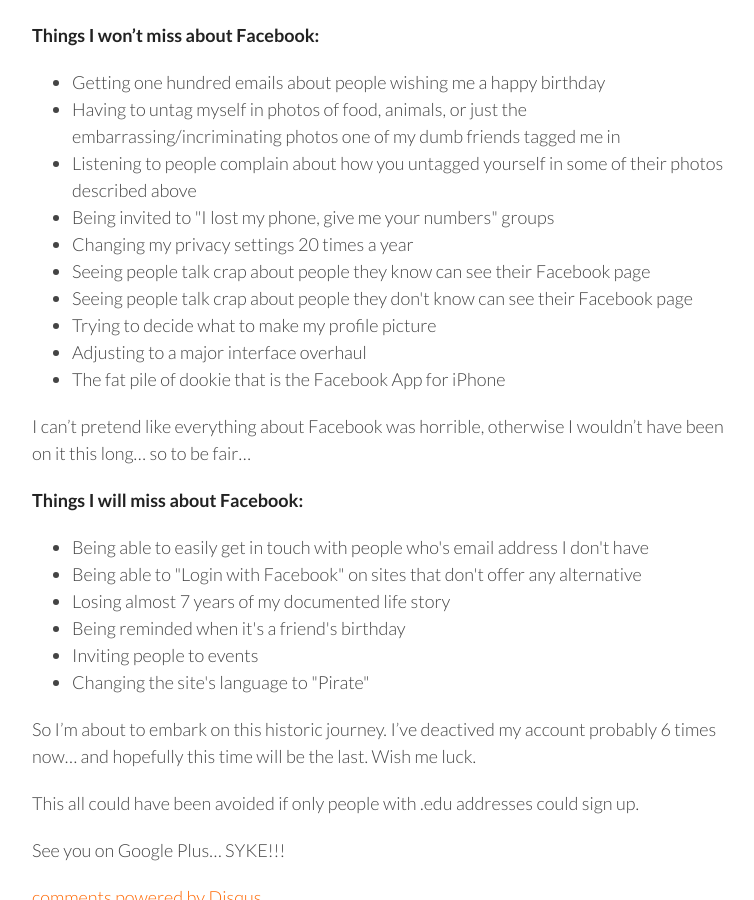
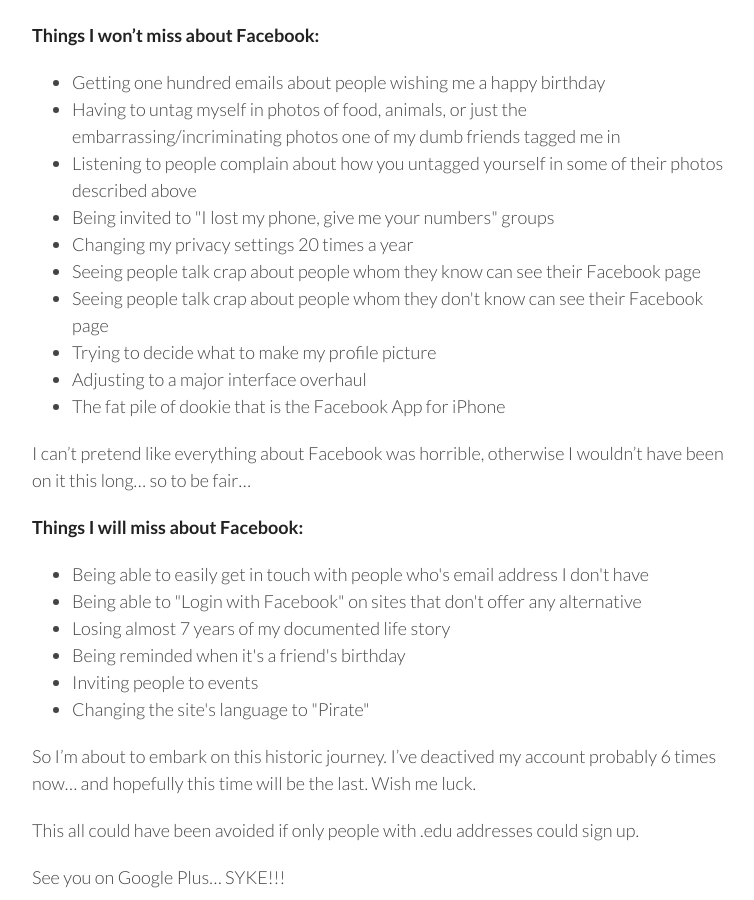
Before and after one commit to bwsewell/bwsewell.github.com, a Jekyll site: the page built from _posts/2012-07-31-why_im_leaving_facebook_for_good_this_time.md, in a window 1280 px wide and 900 px high, scrolled down 1295 px. Shown: the whole window, without its empty margins (258-1012 px from the left). Built offline with Jekyll 4.4.1, drawn with Linux system fonts in a browser that asks for light colours; Markdown is read by kramdown in place of the engine named in the settings; comment, search, counter and statistics services are not loaded.

Commit message:
Grammatical errors

```diff
--- a/_posts/2012-07-31-why_im_leaving_facebook_for_good_this_time.md
+++ b/_posts/2012-07-31-why_im_leaving_facebook_for_good_this_time.md
@@ -42,8 +42,8 @@
   <li>Listening to people complain about how you untagged yourself in some of their photos described above</li>
   <li>Being invited to "I lost my phone, give me your numbers" groups</li>
   <li>Changing my privacy settings 20 times a year</li>
-  <li>Seeing people talk crap about people they know can see their Facebook page</li>
-  <li>Seeing people talk crap about people they don't know can see their Facebook page</li>
+  <li>Seeing people talk crap about people whom they know can see their Facebook page</li>
+  <li>Seeing people talk crap about people whom they don't know can see their Facebook page</li>
   <li>Trying to decide what to make my profile picture</li>
   <li>Adjusting to a major interface overhaul</li>
   <li>The fat pile of dookie that is the Facebook App for iPhone</li>
```
